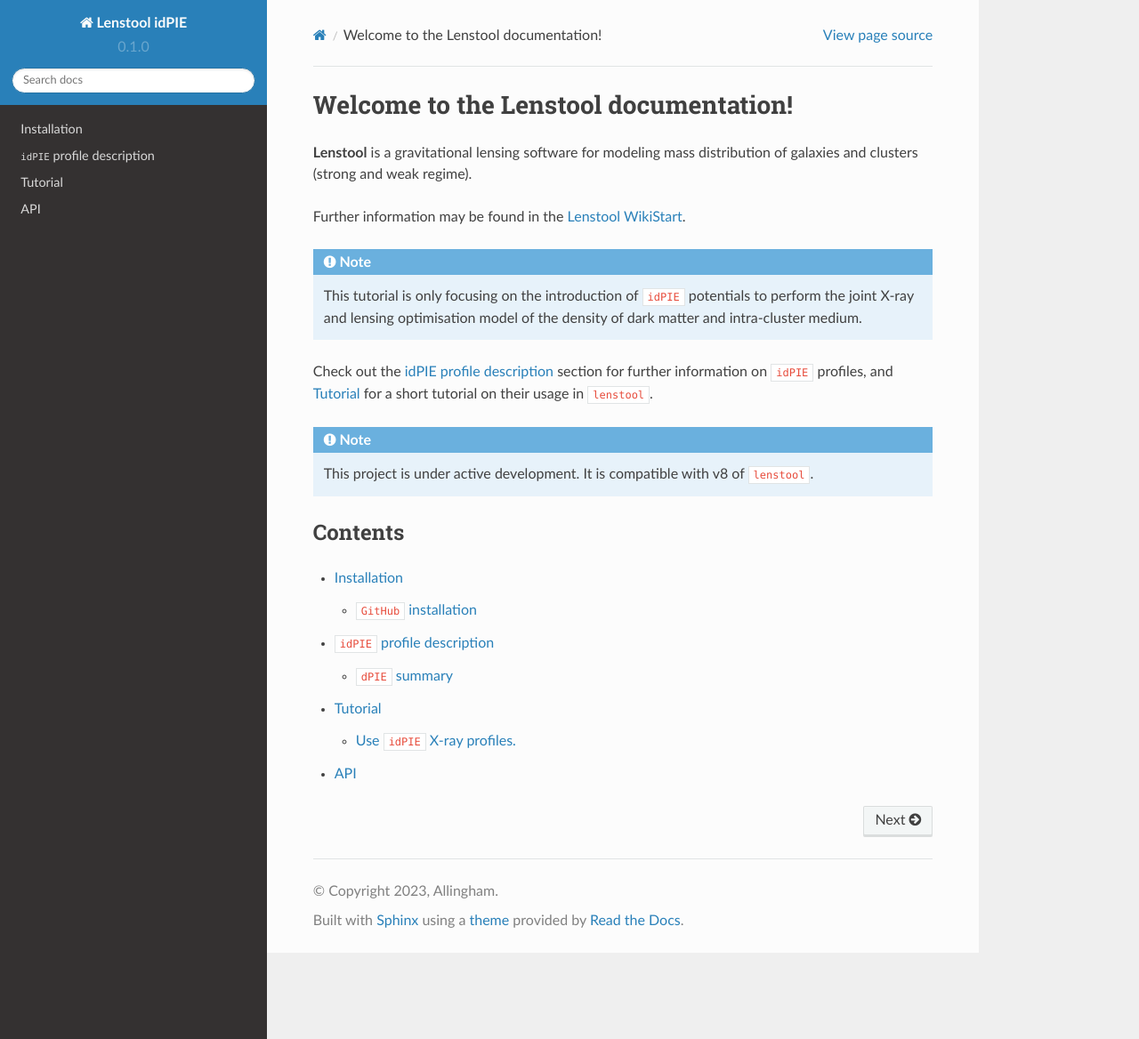
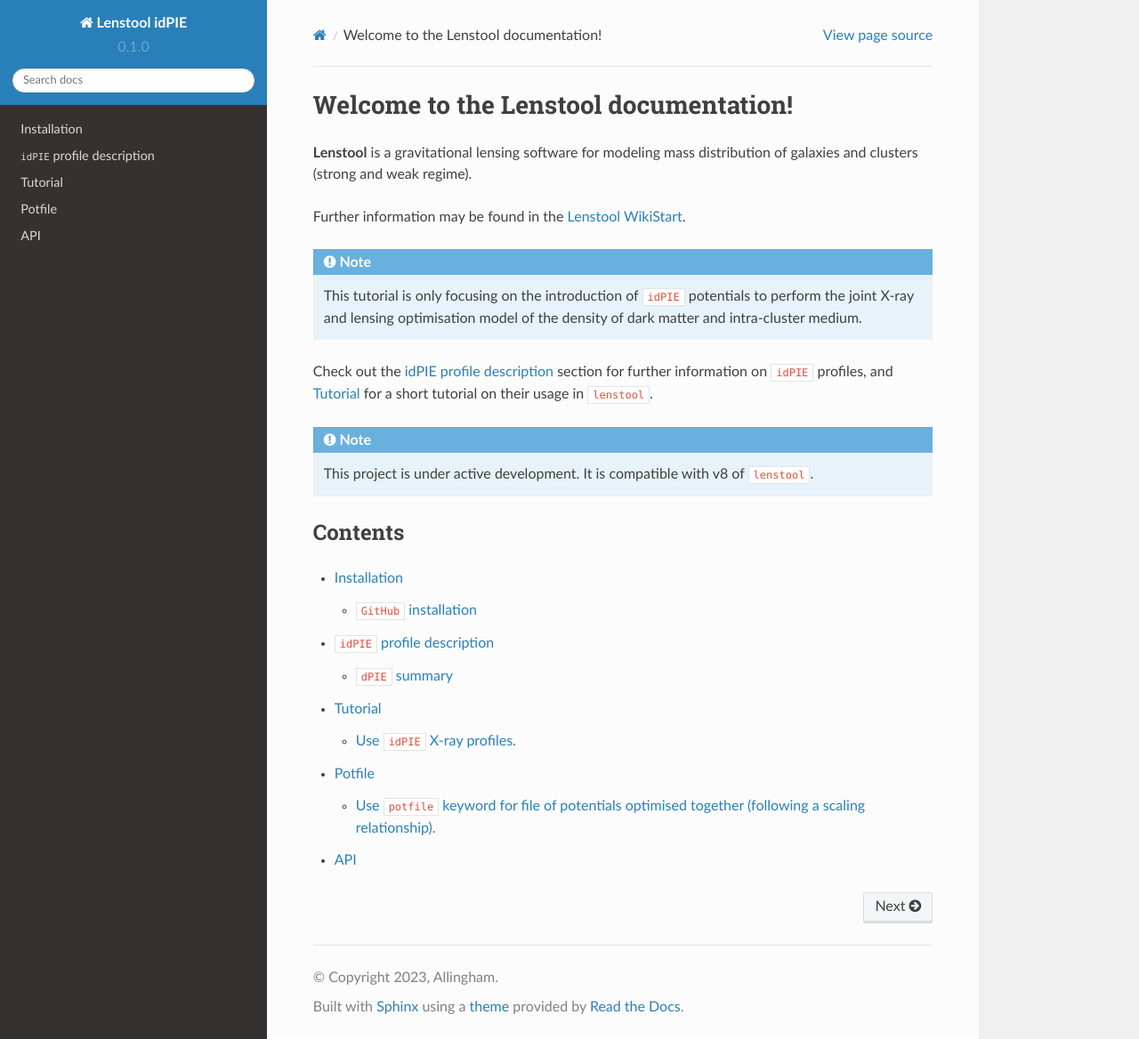
Before and after one commit to Joefva/lenstool_idPIE_tutorial, a Sphinx documentation site: the page built from docs/source/index.rst, in a window 1280 px wide and 1168 px high. Shown: the whole window at 89% size. Built offline with Sphinx 7.4.7 and the Read the Docs theme 2.0.0, drawn with Linux system fonts in a browser that asks for light colours; some of the changed lines change nothing that is shown.

Commit message:
Add potfile.rst

```diff
--- a/docs/source/index.rst
+++ b/docs/source/index.rst
@@ -25,4 +25,5 @@
    installation
    usage
    tutorial
+   potfile
    api
--- /dev/null
+++ b/docs/source/potfile.rst
@@ -0,0 +1,33 @@
+Potfile
+=========
+
+.. _potfile:
+
+Use ``potfile`` keyword for file of potentials optimised together (following a scaling relationship).
+-----------------------------
+
+.. To use ``idPIE`` profiles, one must choose which ``dPIE`` profiles are considered to trace the X-ray signal.
+.. The ``idPIE`` profiles use the same parameters as the ``dPIE`` profiles, but convert them into their corresponding hydrostatic ICM density, and computes the expected X-ray signal. The joint optimisation of selected profiles yields additional constraints.
+.. In practice, ``dPIE`` profiles (id:``81``) are co-optimised with X-ray using ``idPIE`` profiles if keyword ``X-ray   2`` is added to the profile script.
+
+For instance:
+
+.. code-block:: console
+
+	potfile 1
+		filein        9 potfile.cat
+		zlens         0.3
+		type          81
+		mag0          20.
+		corekpc       0.15
+		sigma         3 190. 5.
+		cutkpc        3 10. 3.
+		slope_FJ      3 1. 0.1
+		Zero_point_FP 3 -0.6 0.03
+		slope_SB      3 0.30 0.02
+		Factor_Re     3 2. 0.35
+		vdscatter     0 0. 0.
+		rcutscatter   0 0. 0.
+		pivot_sigma   2.
+		pivot_mu      20.
+		end
```
